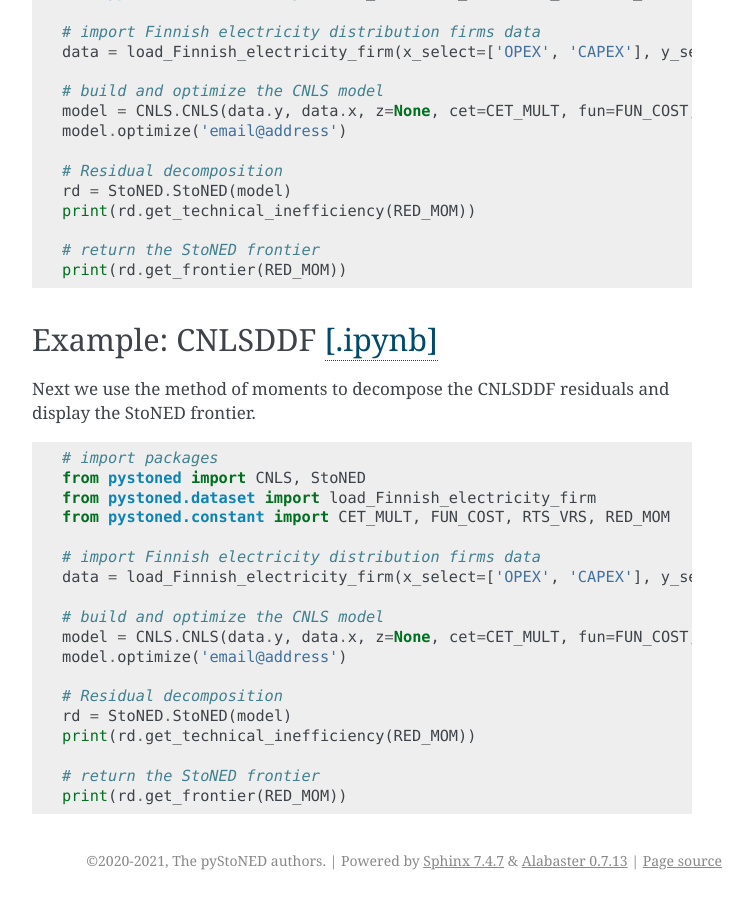
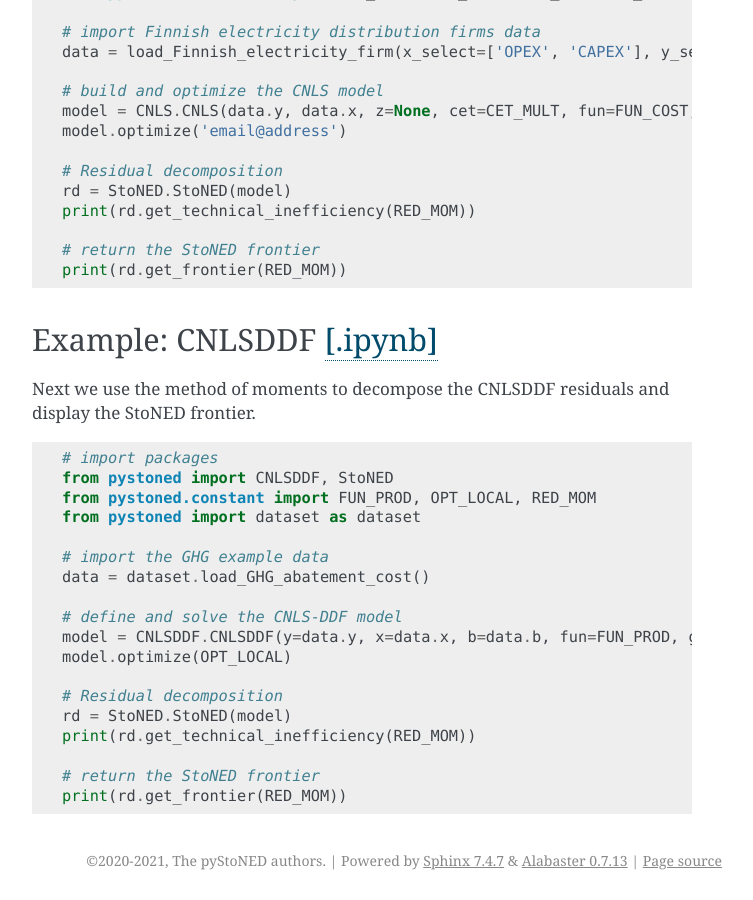
Before and after one commit to ds2010/pyStoNED, a Sphinx documentation site: the page built from doc/sphinx/examples/StoNED/mom.rst, in a window 1280 px wide and 900 px high, scrolled down 1062 px. Shown: the whole window, without its empty margins (388-1141 px from the left). Built offline with Sphinx 7.4.7, drawn with Linux system fonts in a browser that asks for light colours.

Commit message:
doc(MoM): add the CNLSDDF example

```diff
--- a/doc/sphinx/examples/StoNED/mom.rst
+++ b/doc/sphinx/examples/StoNED/mom.rst
@@ -73,16 +73,16 @@ Next we use the method of moments to decompose the CNLSDDF residuals and display
 .. code:: python
 
     # import packages
-    from pystoned import CNLS, StoNED
-    from pystoned.dataset import load_Finnish_electricity_firm
-    from pystoned.constant import CET_MULT, FUN_COST, RTS_VRS, RED_MOM
+    from pystoned import CNLSDDF, StoNED
+    from pystoned.constant import FUN_PROD, OPT_LOCAL, RED_MOM
+    from pystoned import dataset as dataset
 
-    # import Finnish electricity distribution firms data
-    data = load_Finnish_electricity_firm(x_select=['OPEX', 'CAPEX'], y_select=['Energy'])
+    # import the GHG example data
+    data = dataset.load_GHG_abatement_cost()
 
-    # build and optimize the CNLS model
-    model = CNLS.CNLS(data.y, data.x, z=None, cet=CET_MULT, fun=FUN_COST, rts=RTS_VRS)
-    model.optimize('email@address')
+    # define and solve the CNLS-DDF model
+    model = CNLSDDF.CNLSDDF(y=data.y, x=data.x, b=data.b, fun=FUN_PROD, gx=[0.0, 0.0], gb=-1.0, gy=1.0)
+    model.optimize(OPT_LOCAL)
 
     # Residual decomposition
     rd = StoNED.StoNED(model)
```
